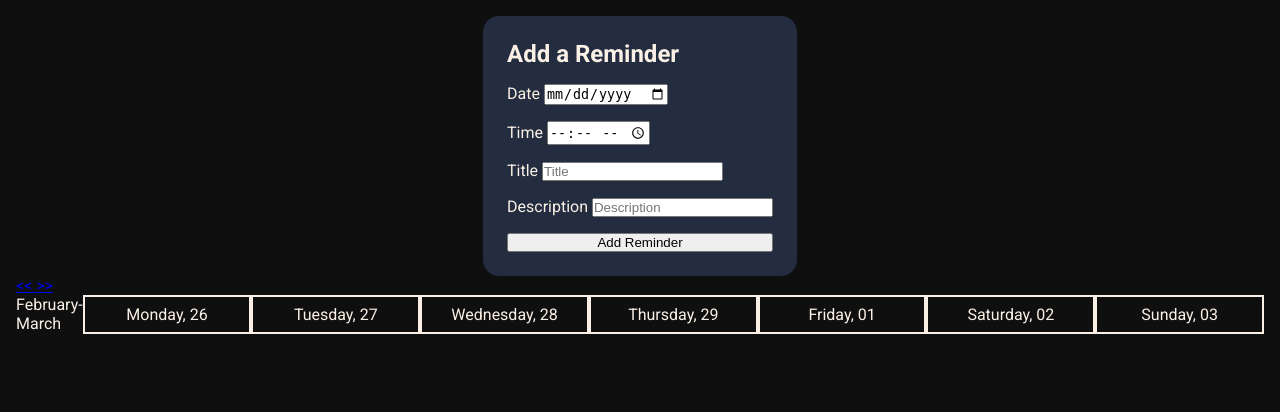
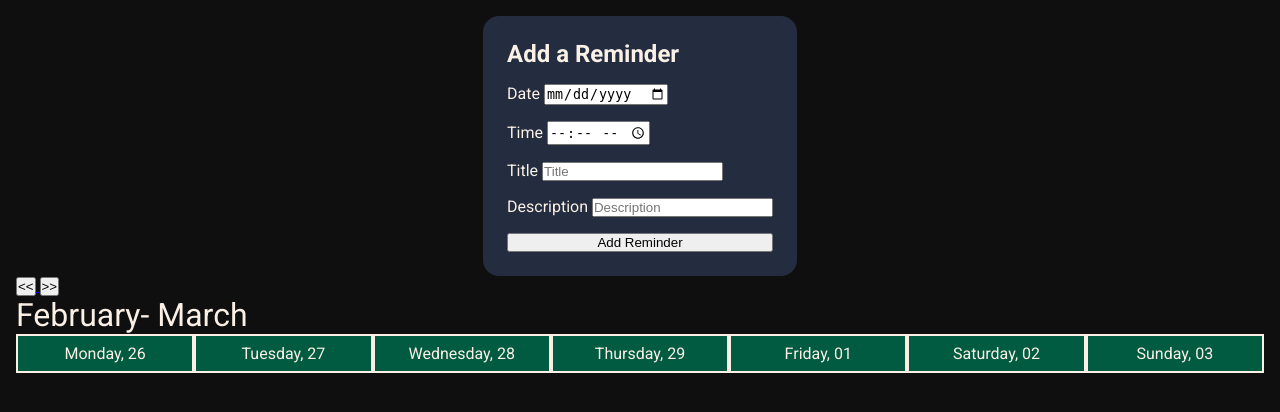
Before and after one commit to AshishNarne/HealthHarbor, a Flask app: page /calendar in a window 1280 px wide. Shown: the part 51-463 px from the top of the page. Run offline with Flask 3, Linux system fonts and the light colour scheme; the visitor is signed in with stand-in values (Sample User, id 1); data that the repository does not hold is empty.

Commit message:
Change visuals make month display and change week buttons on calendar page

```diff
--- a/src/static/styles.css
+++ b/src/static/styles.css
@@ -97,6 +97,7 @@ nav a {
 }
 
 .day {
+    background-color: var(--clr-accent2);
     flex-basis: 100%;
     padding: .5rem;
     border: 2px solid var(--clr-light);
@@ -119,3 +120,7 @@ nav a {
     font-weight: bold;
     font-size: 1.25rem;
 }
+
+.month {
+    font-size: 2em;
+}
--- a/src/templates/pages/calendar.html
+++ b/src/templates/pages/calendar.html
@@ -9,13 +9,19 @@
         {% include 'add_reminder_form.html' %}
     {% endwith %}
     <a href='{{url_for("pages.calendar", week=week - 1 ) }}'>
-        <<
+        <button>
+            <<
+        </button>
     </a>
     <a href='{{url_for("pages.calendar", week=week + 1 ) }}'>
-        >>
+        <button>
+            >>
+        </button>
     </a>
+    <div class='month'>
+        {{month_str}}
+    </div>
     <div class='calendar'>
-        {{month_str}}
         {% for i in range(7) %}
             <div class='day'>
                 <div class='day-title'>
```
